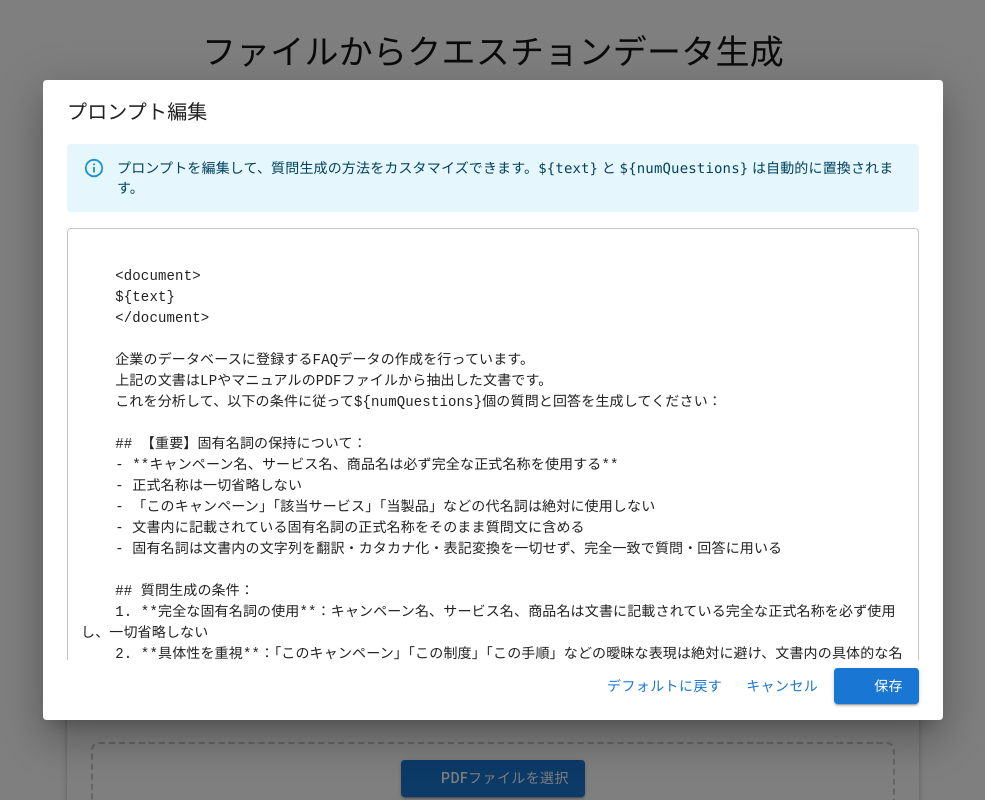
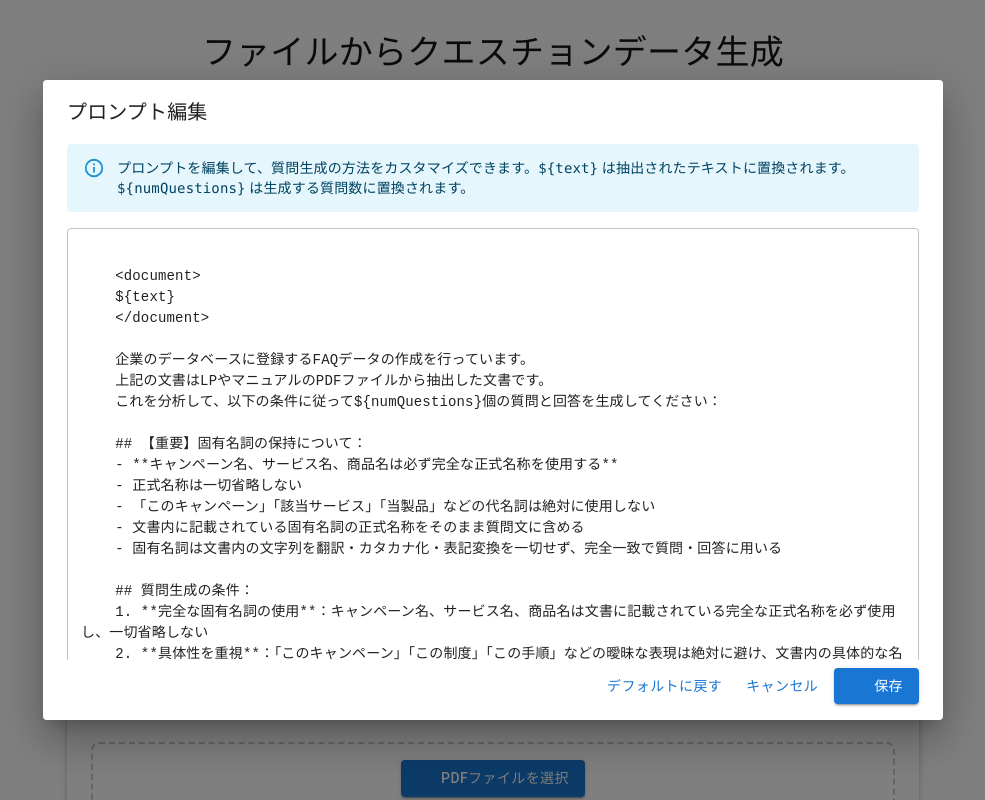
Before and after one commit to dik-ab/qa-test, a Next.js app: page / in a window 1280 px wide. Both pictures are taken after a click on the button "プロンプト編集". Shown: the top 800 px of the page, without its empty margins (147-1132 px from the left). Built offline with nearby package versions, Linux system fonts and the light colour scheme; some icons are missing.

Commit message:
feat: enhance prompt editor to support additional variable placeholders

```diff
--- a/src/components/PromptEditor.tsx
+++ b/src/components/PromptEditor.tsx
@@ -114,7 +114,11 @@ export default function PromptEditor({ onPromptChange, defaultPrompt }: PromptEd
           <Box sx={{ mb: 2 }}>
             <Alert severity="info" sx={{ mb: 2 }}>
               プロンプトを編集して、質問生成の方法をカスタマイズできます。
-              <code>{'${text}'}</code> と <code>{'${numQuestions}'}</code> は自動的に置換されます。
+              {currentPrompt.includes('{num_questions}') && <><code>{'{num_questions}'}</code> は生成する質問数に置換されます。</>}
+              {currentPrompt.includes('{question_list}') && <><code>{'{question_list}'}</code> は質問リストに置換されます。</>}
+              {currentPrompt.includes('{questions_list}') && <><code>{'{questions_list}'}</code> は質問リストに置換されます。</>}
+              {currentPrompt.includes('${text}') && <><code>{'${text}'}</code> は抽出されたテキストに置換されます。</>}
+              {currentPrompt.includes('${numQuestions}') && <><code>{'${numQuestions}'}</code> は生成する質問数に置換されます。</>}
             </Alert>
 
             <TextField
@@ -139,12 +143,26 @@ export default function PromptEditor({ onPromptChange, defaultPrompt }: PromptEd
             <Typography variant="caption" color="text.secondary">
               利用可能な変数:
             </Typography>
+            {currentPrompt.includes('${text}') && (
               <Typography variant="caption" sx={{ fontFamily: 'monospace', bgcolor: 'grey.100', px: 0.5, borderRadius: 0.5 }}>
                 {'${text}'}
               </Typography>
+            )}
+            {currentPrompt.includes('${numQuestions}') && (
               <Typography variant="caption" sx={{ fontFamily: 'monospace', bgcolor: 'grey.100', px: 0.5, borderRadius: 0.5 }}>
                 {'${numQuestions}'}
               </Typography>
+            )}
+            {currentPrompt.includes('{num_questions}') && (
+              <Typography variant="caption" sx={{ fontFamily: 'monospace', bgcolor: 'grey.100', px: 0.5, borderRadius: 0.5 }}>
+                {'{num_questions}'}
+              </Typography>
+            )}
+            {(currentPrompt.includes('{question_list}') || currentPrompt.includes('{questions_list}')) && (
+              <Typography variant="caption" sx={{ fontFamily: 'monospace', bgcolor: 'grey.100', px: 0.5, borderRadius: 0.5 }}>
+                {'{question_list}'}
+              </Typography>
+            )}
           </Box>
         </DialogContent>
 
```
Lines whose indentation alone changed are shown as unchanged.
